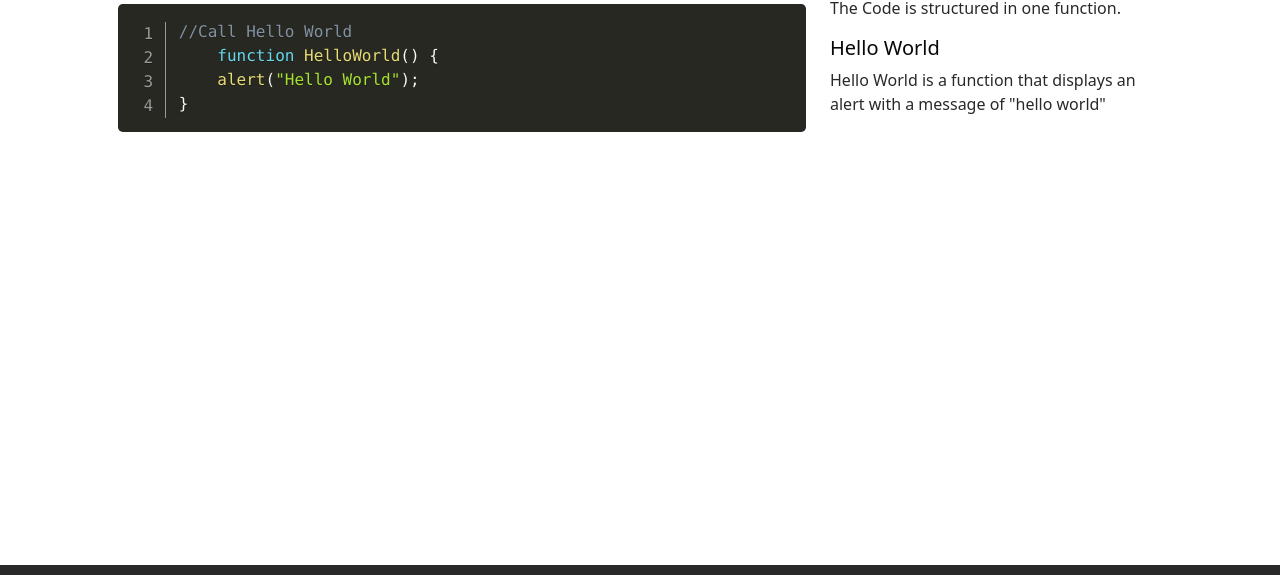
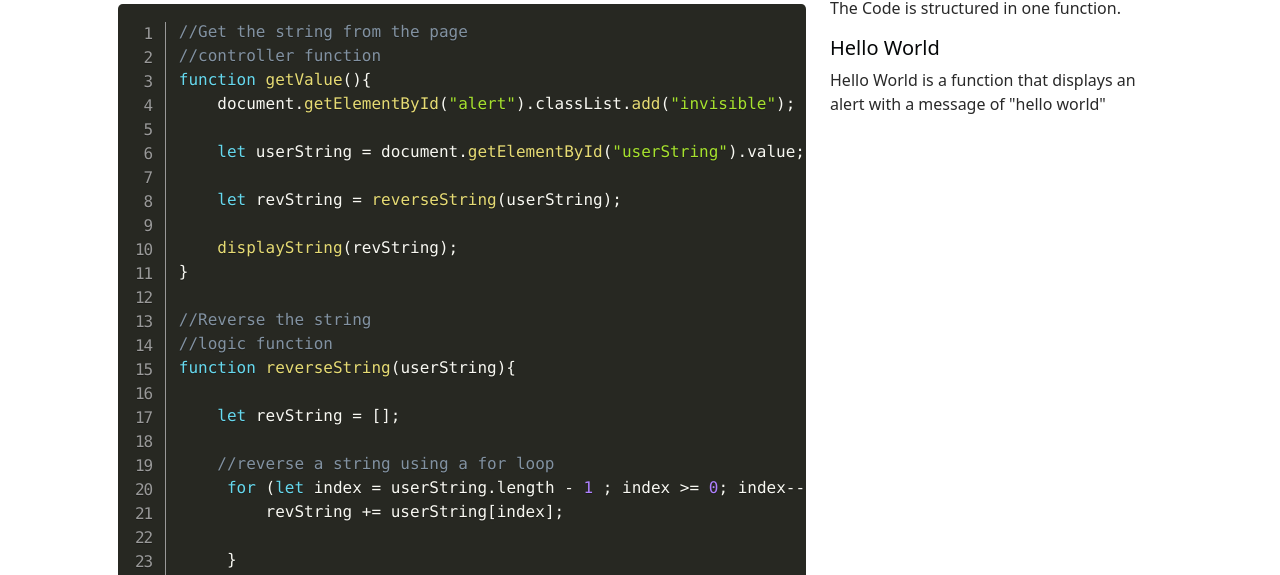
Before and after one commit to ComputerLove85/Rewind, a plain HTML site: page code.html in a window 1280 px wide. Shown: the part 171-746 px from the top of the page. Drawn offline with nearby package versions, Linux system fonts and the light colour scheme.

Commit message:
prism code

```diff
--- a/code.html
+++ b/code.html
@@ -60,10 +60,42 @@
         <div class="row row-cols-1 row-cols-md-lg-2">
             <div class="col-lg-8">
                 <pre class="line-numbers"><code class="language-javascript">
-                    //Call Hello World
-                    function HelloWorld() {
-                    alert("Hello World");
-                }
+                    //Get the string from the page
+                    //controller function
+                    function getValue(){
+                        document.getElementById("alert").classList.add("invisible");
+
+                        let userString = document.getElementById("userString").value;
+
+                        let revString = reverseString(userString);
+
+                        displayString(revString);
+                    }
+
+                    //Reverse the string
+                    //logic function
+                    function reverseString(userString){
+
+                        let revString = [];
+
+                        //reverse a string using a for loop
+                         for (let index = userString.length - 1 ; index >= 0; index--) {
+                             revString += userString[index];
+
+                         }
+                         return revString;
+                    }
+
+                    //Display the reversed string to the user
+                    //View Function
+                    function displayString(revString){
+
+                        //write to the page
+                        document.getElementById("msg").innerHTML = `your string reversed is: ${revString}`;
+                        //show the alert box
+                        document.getElementById("alert").classList.remove("invisible");
+                    }
+
             </code>
             </pre>
             </div>
```
